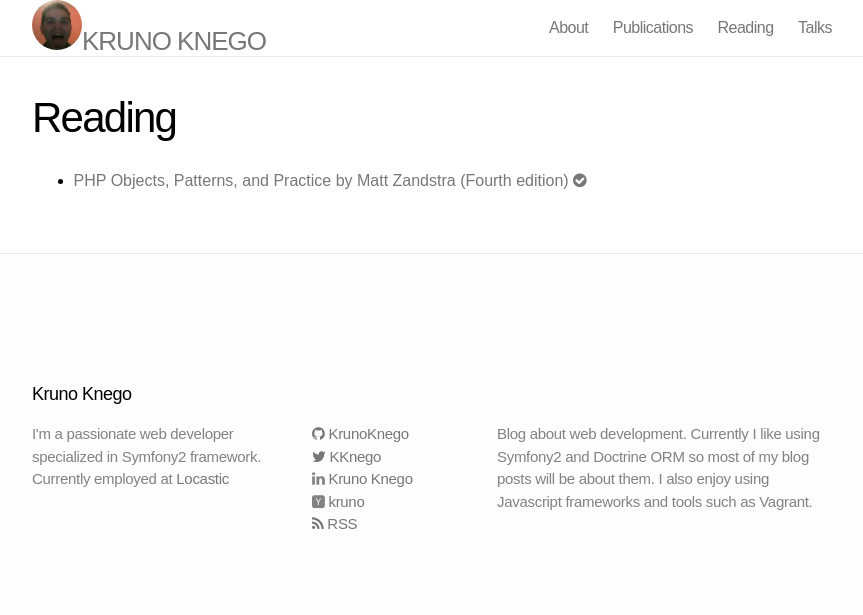
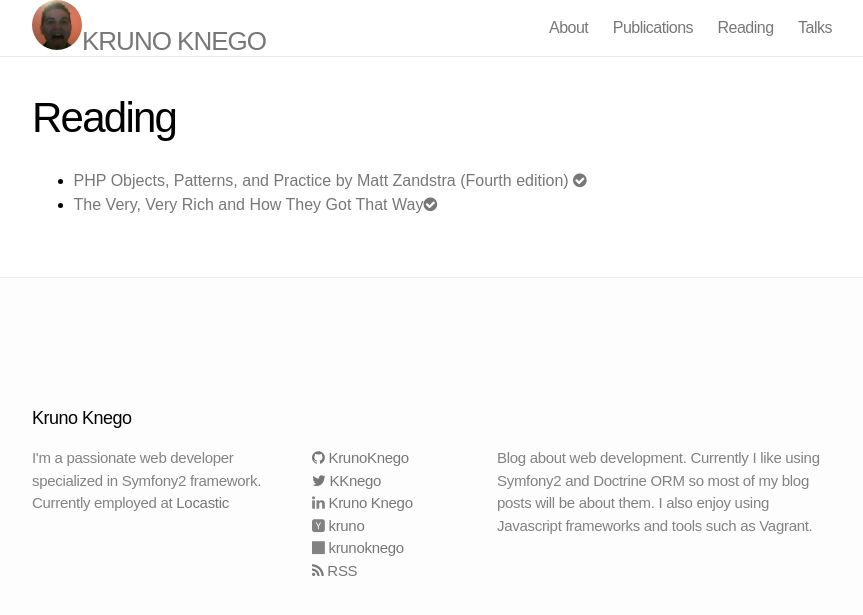
Before and after one commit to guotechfin/KrunoKnego.github.io, a Jekyll site: the page built from reading.md, in a window 1280 px wide. Shown: the top 615 px of the page, without its empty margins (208-1071 px from the left). Built offline with Jekyll 4.4.1, drawn with Linux system fonts in a browser that asks for light colours; nearby versions of some CDN libraries.

Commit message:
Updates.

```diff
--- a/_includes/footer.html
+++ b/_includes/footer.html
@@ -81,6 +81,10 @@
               <i class="fa fa-hacker-news"></i>
               <a href="https://news.ycombinator.com/user?id=kruno">kruno</a>
           </li>
+          <li>
+              <i class="fa fa-stop"></i>
+              <a href="https://speakerdeck.com/krunoknego">krunoknego</a>
+          </li>
         <li>
             <!--<h1><p class="rss-subscribe"><a class="rss-icon" href="{{ "/feed.xml" | prepend: site.baseurl }}"><span class="rss">RSS</span></a></p></h1>-->
             <a href="{{ "/feed.xml" | prepend: site.baseurl }}">
--- a/reading.md
+++ b/reading.md
@@ -5,5 +5,6 @@ permalink: /reading/
 ---
 
 <ul>
-    <li><a href="http://www.amazon.com/Objects-Patterns-Practice-Matt-Zandstra/dp/1430260319/ref=sr_1_1?s=books&ie=UTF8&qid=1414145406&sr=1-1">PHP Objects, Patterns, and Practice by Matt Zandstra (Fourth edition) <i class="fa fa-check-circle"></i> </a>  </li>
+    <li><a href="http://www.amazon.com/Objects-Patterns-Practice-Matt-Zandstra/dp/1430260319">PHP Objects, Patterns, and Practice by Matt Zandstra (Fourth edition) <i class="fa fa-check-circle"></i> </a>  </li>
+    <li><a href="http://www.amazon.com/Very-Rich-How-They-That/dp/1906659990">The Very, Very Rich and How They Got That Way<i class="fa fa-check-circle"></i> </a>  </li>
 </ul>
```
